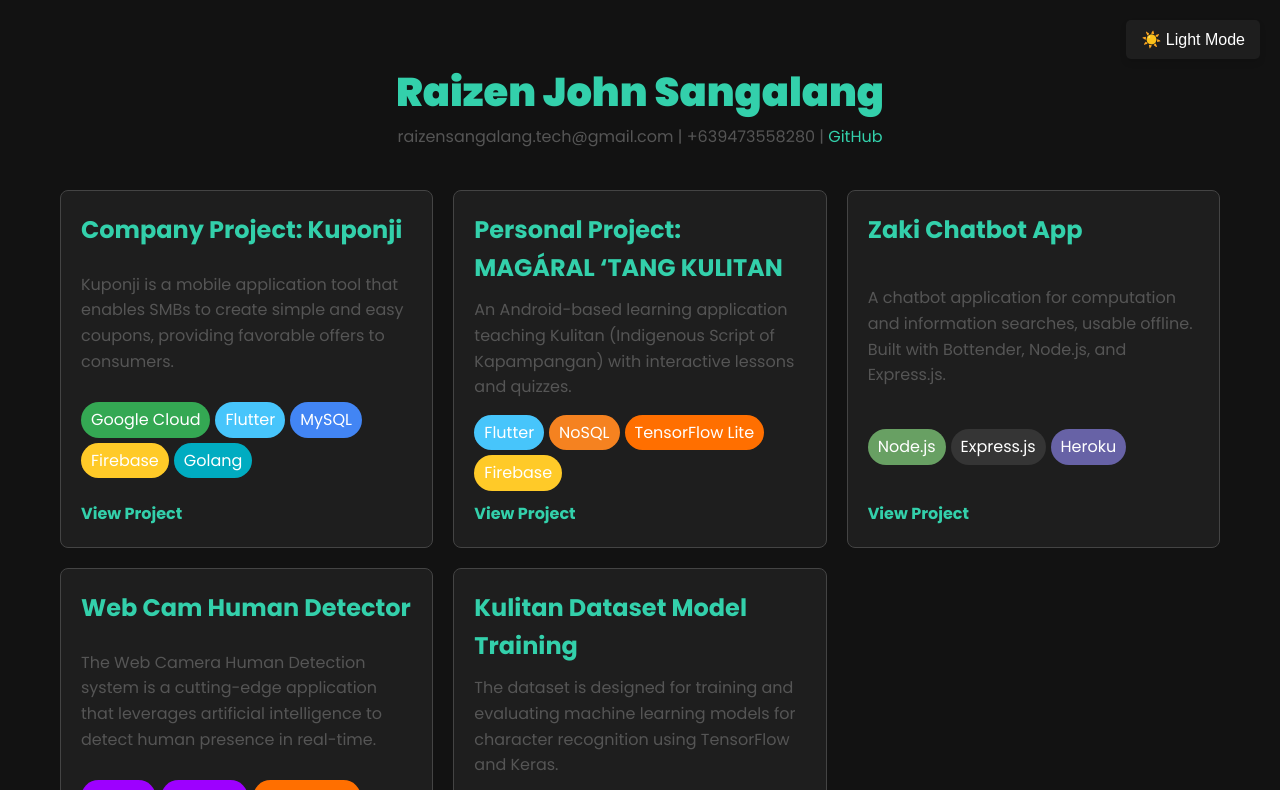
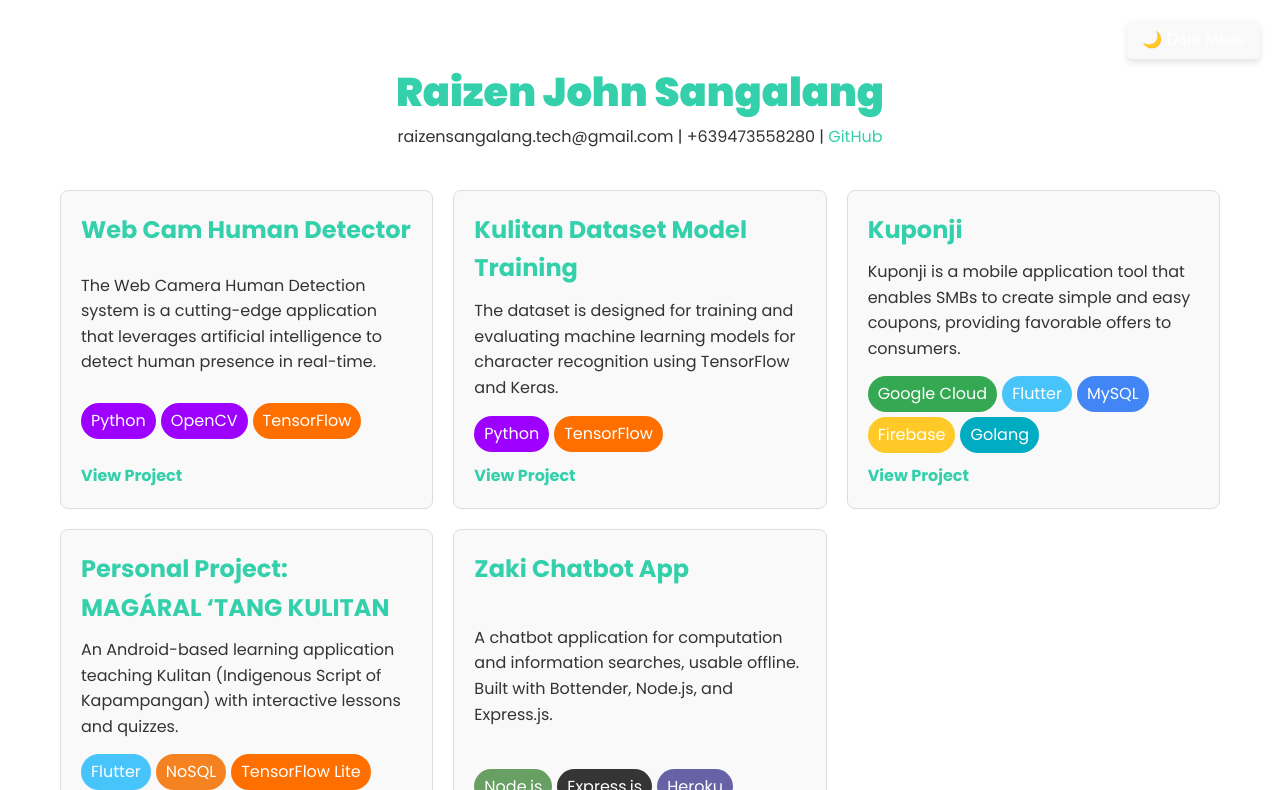
Before and after one commit to raizenxd/portfolio-rai, a plain HTML site: page index.html in a window 1280 px wide. Both pictures are taken after a click on the button "🌙 Dark Mode". Shown: the top 790 px of the page. Drawn offline with Linux system fonts and the light colour scheme.

Commit message:
change files

```diff
--- a/index.html
+++ b/index.html
@@ -12,6 +12,7 @@
       margin: 0;
       padding: 0;
       box-sizing: border-box;
+
     }
 
     body {
@@ -25,7 +26,7 @@
 
     :root {
       --bg-color: #ffffff;
-      --text-color: #333333;
+      --text-color: #ffff;
       --border-color: #dddddd;
       --card-bg: #f9f9f9;
       --accent-color: #33d0ab;
@@ -55,7 +56,7 @@
 
     header p {
       font-size: 1em;
-      color: #555555;
+      color: var(--text-color);
     }
 
     .portfolio {
@@ -97,7 +98,7 @@
 
     .project p {
       margin-bottom: 15px;
-      color: #555555;
+      color: var(--text-color);
     }
 
     .project a {
@@ -201,7 +202,7 @@
 
   </style>
 </head>
-<body>
+<body class="dark">
   <button class="dark-toggle" onclick="toggleDarkMode()">🌙 Dark Mode</button>
 
   <header>
@@ -211,7 +212,28 @@
 
   <section class="portfolio">
     <div class="project">
-      <h3>Company Project: Kuponji</h3>
+      <h3>Web Cam Human Detector</h3>
+      <p>The Web Camera Human Detection system is a cutting-edge application that leverages artificial intelligence to detect human presence in real-time.</p>
+      <div class="tags">
+        <span class="tag python">Python</span>
+        <span class="tag opencv">OpenCV</span>
+        <span class="tag tensorflow">TensorFlow</span>
+      </div>
+      <a href="https://github.com/raizenxd/RPI-2" target="_blank">View Project</a>
+    </div>
+
+    <div class="project">
+      <h3>Kulitan Dataset Model Training</h3>
+      <p> The dataset is designed for training and evaluating machine learning models for character recognition using TensorFlow and Keras.</p>
+      <div class="tags">
+        <span class="tag python">Python</span>
+        <span class="tag tensorflow">TensorFlow</span>
+      </div>
+      <a href="https://github.com/raizenxd/kulitan-dataset" target="_blank">View Project</a>
+    </div>
+
+    <div class="project">
+      <h3>Kuponji</h3>
       <p>Kuponji is a mobile application tool that enables SMBs to create simple and easy coupons, providing favorable offers to consumers.</p>
       <div class="tags">
         <span class="tag googleplay">Google Cloud</span>
@@ -247,26 +269,6 @@
       <a href="https://www.facebook.com/profile.php?id=100070919642485" target="_blank">View Project</a>
     </div>
 
-    <div class="project">
-      <h3>Web Cam Human Detector</h3>
-      <p>The Web Camera Human Detection system is a cutting-edge application that leverages artificial intelligence to detect human presence in real-time.</p>
-      <div class="tags">
-        <span class="tag python">Python</span>
-        <span class="tag opencv">OpenCV</span>
-        <span class="tag tensorflow">TensorFlow</span>
-      </div>
-      <a href="https://github.com/raizenxd/RPI-2" target="_blank">View Project</a>
-    </div>
-
-    <div class="project">
-      <h3>Kulitan Dataset Model Training</h3>
-      <p> The dataset is designed for training and evaluating machine learning models for character recognition using TensorFlow and Keras.</p>
-      <div class="tags">
-        <span class="tag python">Python</span>
-        <span class="tag tensorflow">TensorFlow</span>
-      </div>
-      <a href="https://github.com/raizenxd/kulitan-dataset" target="_blank">View Project</a>
-    </div>
 
 
 
@@ -281,6 +283,17 @@
       document.body.classList.toggle('dark');
       const button = document.querySelector('.dark-toggle');
       button.textContent = document.body.classList.contains('dark') ? '☀️ Light Mode' : '🌙 Dark Mode';
+      // make all text white when dark mode is on
+      if (document.body.classList.contains('dark')) {
+        document.querySelectorAll('p').forEach(element => {
+          element.style.color = 'white';
+        });
+      }
+      else {
+        document.querySelectorAll('p').forEach(element => {
+          element.style.color = '#333333';
+        });
+      }
     }
   </script>
 </body>
```
